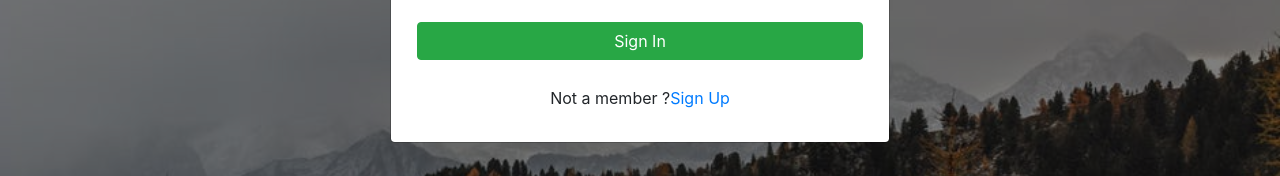
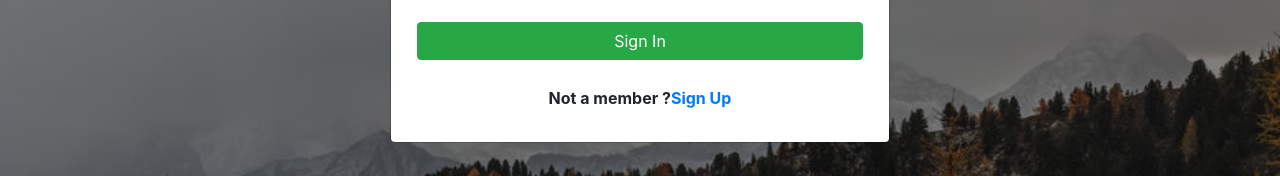
Before and after one commit to Agila-learning/Master, a plain HTML site: page Scribbler-Assignment/index.html in a window 1280 px wide. Both pictures are taken after a click on the button "Sign In". Shown: the part 267-443 px from the top of the page. Drawn offline with nearby package versions, Linux system fonts and the light colour scheme; a web font is replaced by a local one.

Commit message:
Update common.css
added font weight as bold

```diff
--- a/Scribbler-Assignment/style/common.css
+++ b/Scribbler-Assignment/style/common.css
@@ -15,6 +15,9 @@
     .modal-signin-container{
       border: 10px solid white;
     }
+    .modal-footer {
+        font-weight:bold;
+    }
 
     .signinupbutton{
       width: 120px;
```
